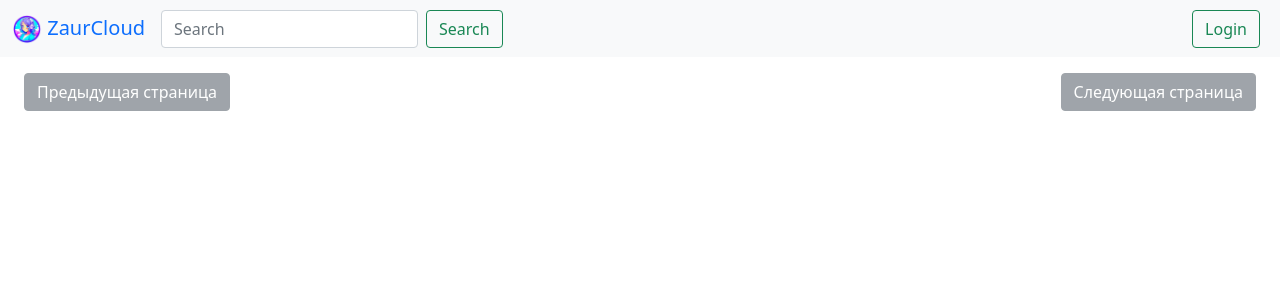
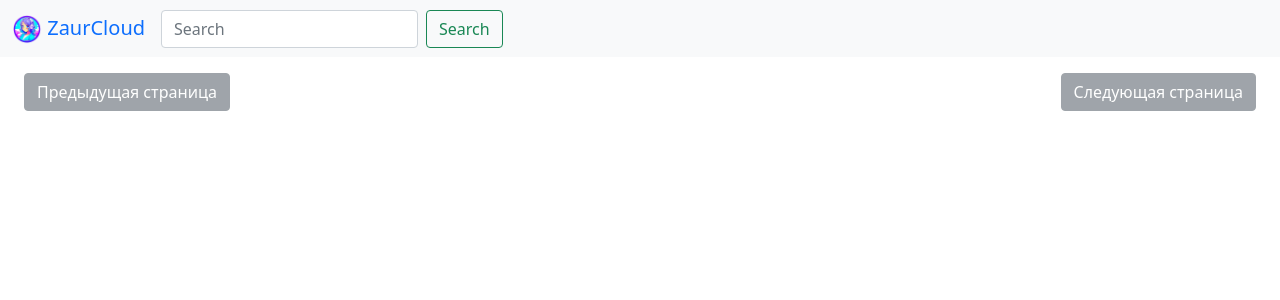
Before and after one commit to S-Zaur/ZaurCloud, a Django app: page /pokemons/ in a window 1280 px wide. Shown: the top 300 px of the page. Run offline with Django 4.2, Linux system fonts and the light colour scheme; data that the repository does not hold is empty; parts of the project's set-up code (start-up, migrations or seed data) failed here and were passed over; some libraries are stand-ins or nearby versions.

```diff
--- a/Cloud/templates/Cloud/nav.html
+++ b/Cloud/templates/Cloud/nav.html
@@ -18,15 +18,6 @@
                     </form>
                 </li>
             </ul>
-            <form class="d-flex">
-                <button class="btn btn-outline-success me-2" type="button"
-                        {% if request.user.is_authenticated %}
-                        onclick="window.location='{% url 'logout' %}';">Logout
-                        {% else %}
-                            onclick="window.location='{% url 'login' %}';">Login
-                        {% endif %}
-                </button>
-            </form>
         </div>
     </div>
 </nav>
```
